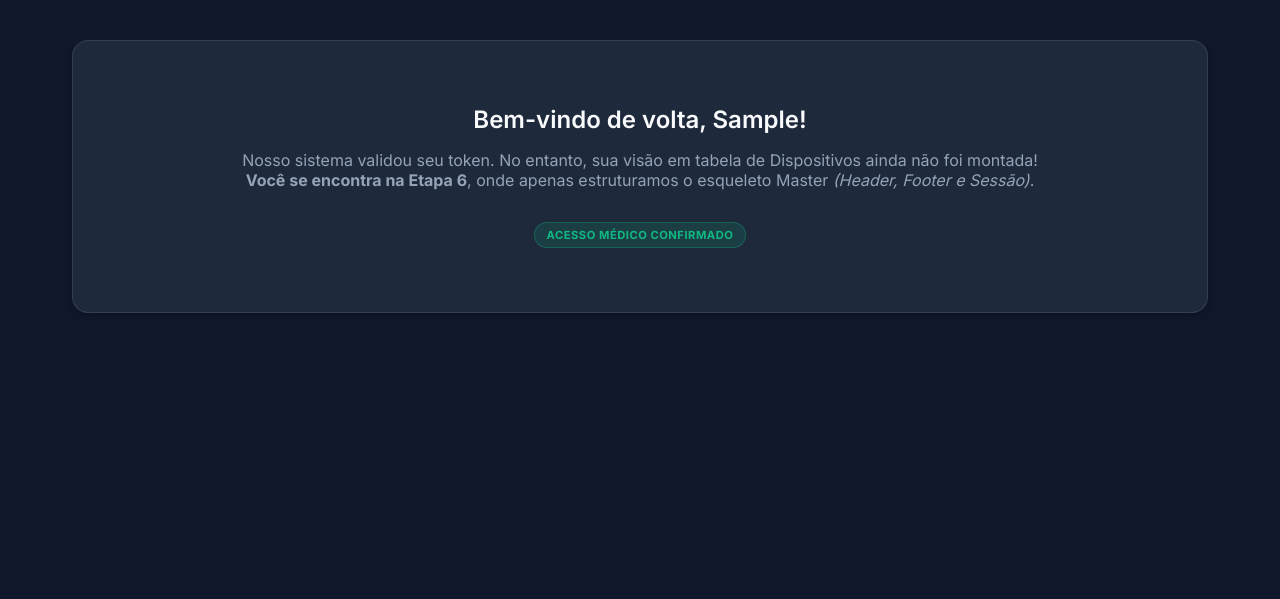
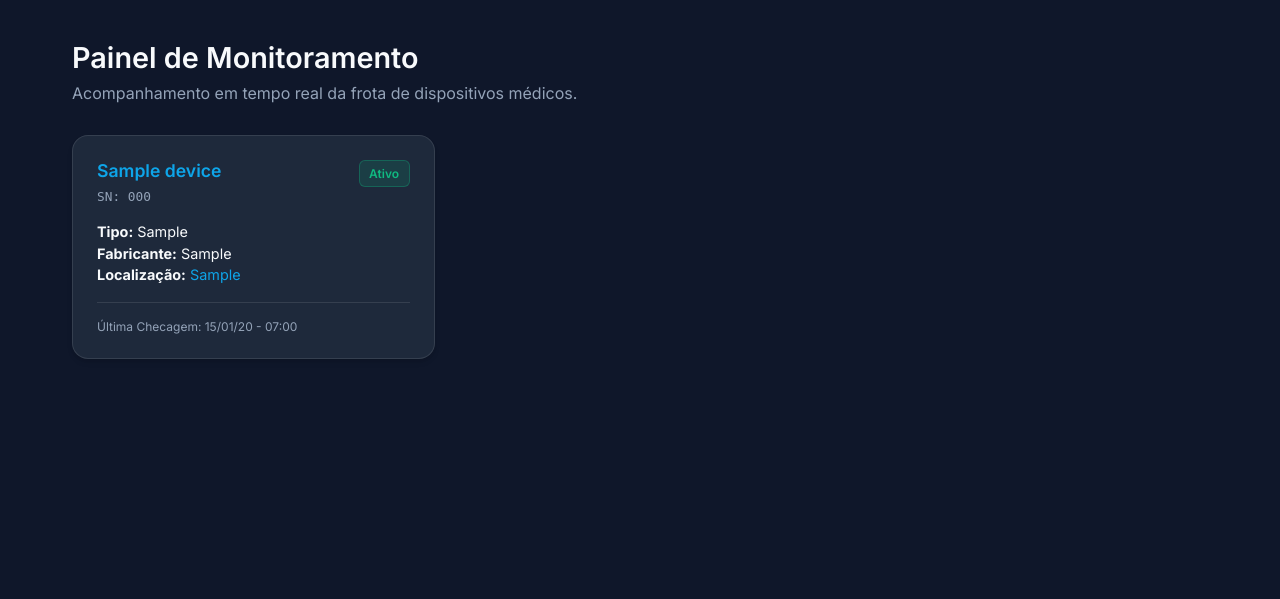
Before and after one commit to DiogoMarassi/trab-prog-web, a Django app: page / in a window 1280 px wide. Shown: the part 68-667 px from the top of the page. Run offline with Django 5.2, Linux system fonts and the light colour scheme; a user stored in the database is signed in; tables that the repository leaves empty hold one stand-in row (values such as "Sample post").

Commit message:
feat: implement device dashboard with authentication, grid layout, and status-based styling

```diff
--- a/trabprogweb/core/views.py
+++ b/trabprogweb/core/views.py
@@ -1,5 +1,8 @@
 from django.shortcuts import render, redirect, get_object_or_404
+from django.contrib.auth.decorators import login_required
 from .models import Device, CustomUser
 
+@login_required
 def home(request):
-    return render(request, 'home.html')
+    devices = Device.objects.all()
+    return render(request, 'home.html', {'devices': devices})
--- a/trabprogweb/static/css/style.css
+++ b/trabprogweb/static/css/style.css
@@ -174,3 +174,87 @@ a { text-decoration: none; color: inherit; }
     color: var(--text-muted);
     font-size: 0.875rem;
 }
+
+/* ============================================================
+   🟢 GRID DE DISPOSITIVOS E STATUS BADGES (ETAPA 7)
+   ============================================================ */
+.device-grid {
+    display: grid;
+    grid-template-columns: repeat(auto-fill, minmax(300px, 1fr));
+    gap: 1.5rem;
+}
+
+.device-card {
+    display: flex;
+    flex-direction: column;
+    justify-content: space-between;
+    padding: 1.5rem;
+}
+
+.device-header {
+    display: flex;
+    justify-content: space-between;
+    align-items: flex-start;
+    margin-bottom: 1rem;
+}
+
+.device-title {
+    font-size: 1.1rem;
+    color: var(--primary);
+    margin-bottom: 0.25rem;
+}
+
+.device-meta {
+    font-size: 0.8rem;
+    color: var(--text-muted);
+    font-family: monospace;
+}
+
+.device-info {
+    margin: 1rem 0;
+    font-size: 0.9rem;
+    line-height: 1.5;
+}
+
+.device-footer {
+    border-top: 1px solid var(--border);
+    padding-top: 1rem;
+    font-size: 0.75rem;
+    color: var(--text-muted);
+    display: flex;
+    justify-content: space-between;
+}
+
+/* ============================================================
+   🟢 RECONHECIMENTO VISUAL DOS TIPOS DE ESTATO DO APARELHO
+   ============================================================ */
+.status-badge {
+    padding: 0.3rem 0.6rem;
+    border-radius: 6px;
+    font-size: 0.75rem;
+    font-weight: 600;
+}
+
+.status-ativo {
+    background: rgba(16, 185, 129, 0.15);
+    color: #10B981; /* Verde esmeralda sinaliza saude no dispositivo */
+    border: 1px solid rgba(16,185,129,0.3);
+}
+
+.status-manutencao {
+    background: rgba(245, 158, 11, 0.15);
+    color: #F59E0B; /* Alaranjado sinaliza equipe tecnica alocada */
+    border: 1px solid rgba(245,158,11,0.3);
+}
+
+.status-inativo {
+    background: rgba(239, 68, 68, 0.15);
+    color: #EF4444; /* Vermelho alerta estado critico/descarte */
+    border: 1px solid rgba(239,68,68,0.3);
+}
+
+/* Utility placeholder na listagem pros botões de Editar/Apagar */
+.device-actions {
+    display: flex;
+    gap: 0.5rem;
+}
--- a/trabprogweb/templates/home.html
+++ b/trabprogweb/templates/home.html
@@ -1,19 +1,55 @@
 {% extends 'base.html' %}
 
-{% block title %}Painel Principal{% endblock %}
+{% block title %}Monitoramento de Dispositivos{% endblock %}
 
 {% block content %}
+<!-- Cabeçalho Dinâmico do Painel Principal -->
+<div style="display: flex; justify-content: space-between; align-items: center; margin-bottom: 2rem;">
+    <div>
+        <h2 style="font-size: 1.8rem; margin-bottom: 0.5rem;">Painel de Monitoramento</h2>
+        <p style="color: var(--text-muted);">Acompanhamento em tempo real da frota de dispositivos médicos.</p>
+    </div>
+
+    <!-- Renderização condicional visual: O botão aparece só pra Engenheiros -->
+    {% if user.role == "ENGENHEIRO" %}
+    <a href="#" class="btn-primary" style="padding: 0.75rem 1.5rem; width: auto; margin-top: 0; box-shadow: none;">+ Novo Dispositivo</a>
+    {% endif %}
+</div>
+
+<!-- Lógica de Array (Se tiver base mostrar Grid, senão Mostra Empty State) -->
+{% if devices %}
+<div class="device-grid">
+    {% for device in devices %}
+    <div class="glass-card device-card">
+        <div>
+            <div class="device-header">
+                <div>
+                    <h3 class="device-title">{{ device.name }}</h3>
+                    <code class="device-meta">SN: {{ device.serial_number }}</code>
+                </div>
+                <!-- Renderização Dinâmica de Cores do Crachá (Puro CSS) -->
+                <!-- Pega Ex: ATIVO, dá o lower via Django (ativo) e cola com "status-", gerando a classe CSS status-ativo que tem cor Verde -->
+                <span class="status-badge status-{{ device.status|lower }}">{{ device.get_status_display }}</span>
+            </div>
+
+            <div class="device-info">
+                <p><strong>Tipo:</strong> {{ device.device_type }}</p>
+                <p><strong>Fabricante:</strong> {{ device.manufacturer }}</p>
+                <p><strong>Localização:</strong> <span style="color: var(--primary);">{{ device.location }}</span></p>
+            </div>
+        </div>
+
+        <div class="device-footer">
+            <span>Última Checagem: {{ device.updated_at|date:"d/m/y - H:i" }}</span>
+        </div>
+    </div>
+    {% endfor %}
+</div>
+{% else %}
 <div class="glass-card" style="text-align: center; padding: 4rem 2rem;">
-    <!-- Cumprimentando o usuário logado e informando o seu tipo (role) -->
-    <h2>Bem-vindo de volta, {{ user.first_name|default:user.username|title }}!</h2>
-
-    <p style="color: var(--text-muted); margin-top: 1rem; margin-bottom: 2rem;">
-        Nosso sistema validou seu token. No entanto, sua visão em tabela de Dispositivos ainda não foi montada!<br>
-        <strong>Você se encontra na Etapa 6</strong>, onde apenas estruturamos o esqueleto Master <i>(Header, Footer e Sessão)</i>.
-    </p>
-
-    <div style="display: flex; justify-content: center; gap: 1rem;">
-        <span class="user-role badge-{{ user.role|lower }}">Acesso {{ user.get_role_display }} Confirmado</span>
-    </div>
+    <h3 style="color: var(--text-muted);">A frota se encontra vazia.</h3>
+    <br>
+    <p>Nenhum dispositivo encontrado na base de dados.</p>
 </div>
+{% endif %}
 {% endblock %}
```
